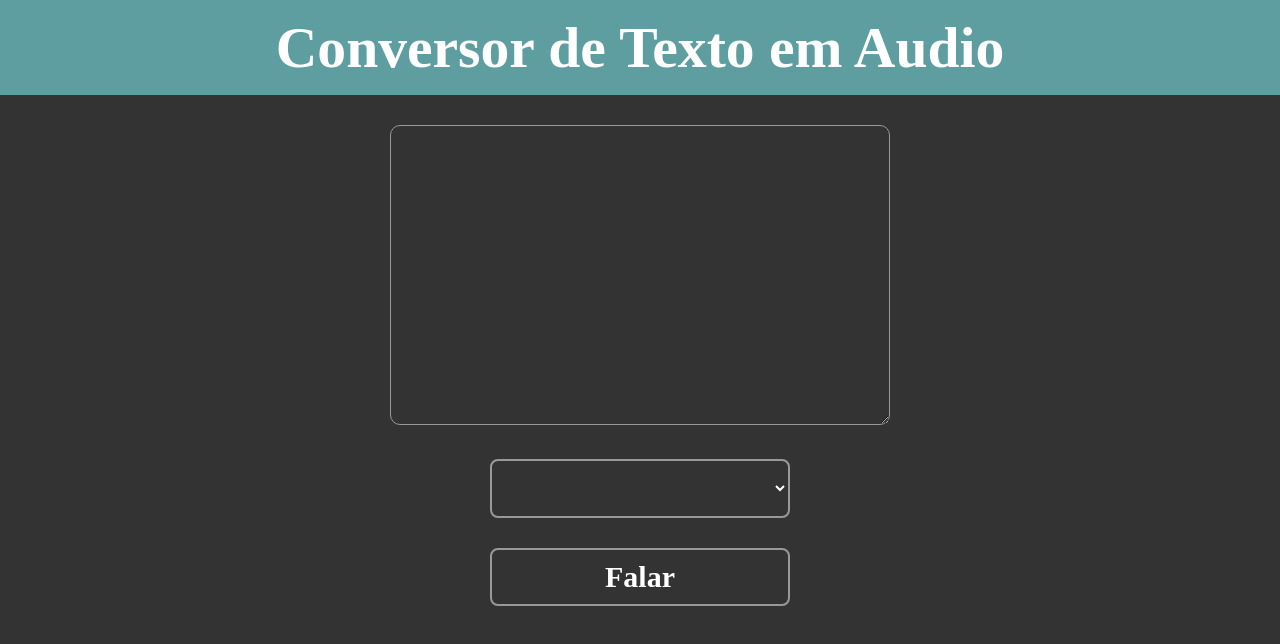
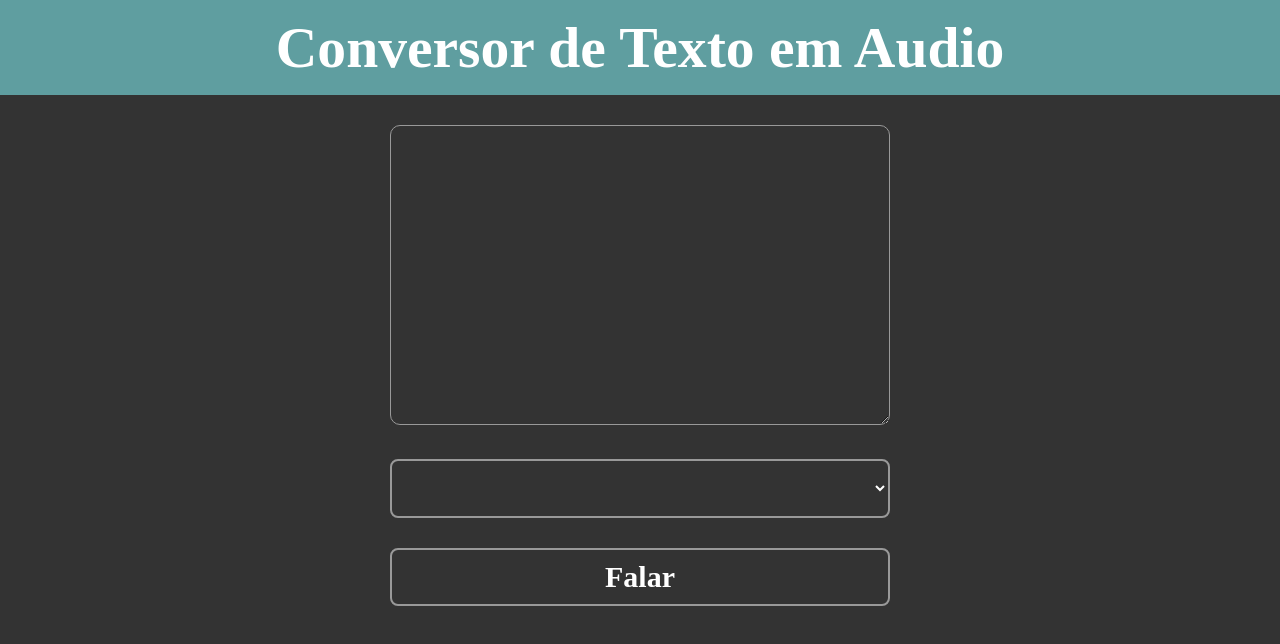
Before and after one commit to Gabriell-Santos/Conversor_Audio, a plain HTML site: page index.html in a window 1280 px wide. Drawn offline with Linux system fonts and the light colour scheme; a web font is replaced by a local one.

Commit message:
Projeto realizado

```diff
--- a/style.css
+++ b/style.css
@@ -77,3 +77,9 @@ button:disabled{
         font-size: 22px;
     }
 }
+
+@media (min-width:700px){
+    select, button {
+        width: 500px;
+    }
+}
```
